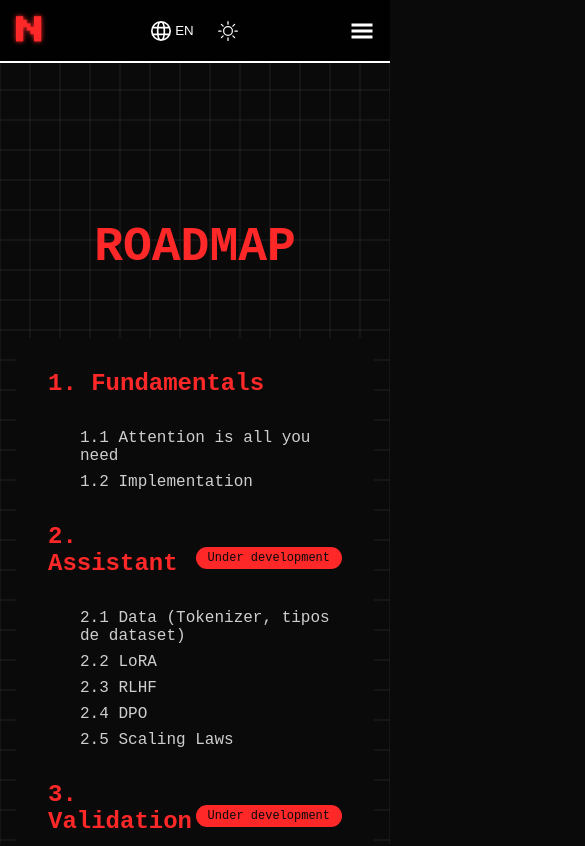
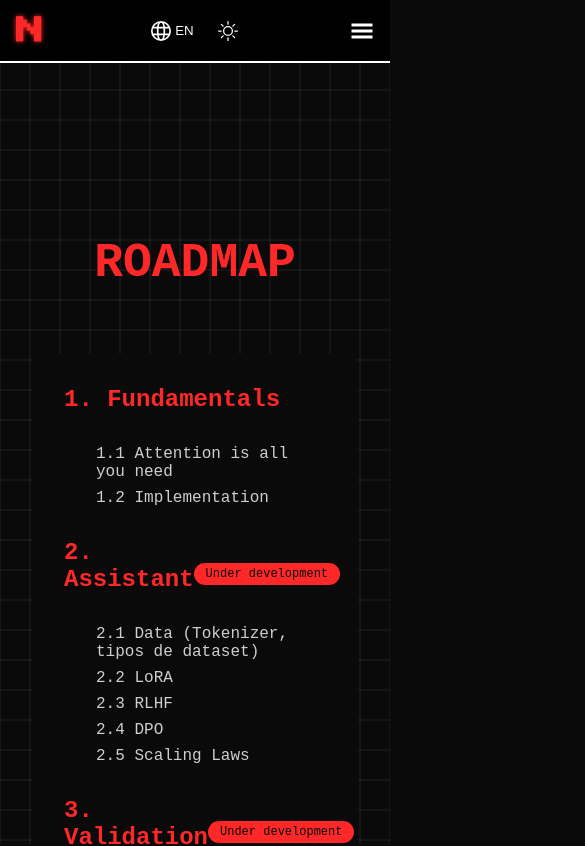
Before and after one commit to NONHUMAN-SITE/nonhuman-web, a Next.js app: page /research/wiki/MIND in a window 390 px wide. Shown: the top 846 px of the page, 585 px wide, since content can reach past the window. Built offline with nearby package versions, Linux system fonts and the light colour scheme.

Commit message:
MIND responsive fixed

```diff
--- a/src/app/research/wiki/MIND/page.tsx
+++ b/src/app/research/wiki/MIND/page.tsx
@@ -133,7 +133,7 @@ export default function MINDPage() {
   }
 
   return (
-    <div className={`wiki-content ${theme}`}>
+    <div className={`wiki-content ${theme} mind-page-layout`}>
       <div className="roadmap-container">
         <h1 className="roadmap-title space-mono-bold">ROADMAP</h1>
 
--- a/src/app/research/wiki/MIND/style.css
+++ b/src/app/research/wiki/MIND/style.css
@@ -239,3 +239,29 @@
     width: 1000px;
   }
 }
+
+/* ---------------------------------------------------------------------------
+   Cambios para vista mobile: Organizar TODOS los containers en una sola columna
+--------------------------------------------------------------------------- */
+@media (max-width: 768px) {
+  /* La clase `mind-page-layout` obliga a mostrar los containers en columna en mobile */
+  .mind-page-layout {
+      display: flex;
+      flex-direction: column;
+      align-items: center;
+      gap: 1.5rem;
+  }
+
+  /* Forzar el ancho completo y ajustar márgenes y padding para ambos containers */
+  .mind-page-layout .roadmap-container,
+  .mind-page-layout .content-grid {
+      width: 100%;
+      margin: 0;
+      padding: 1rem;
+  }
+
+  /* Ahora, en mobile, el grid de contenido muestra sus items en una sola columna */
+  .mind-page-layout .content-grid {
+      grid-template-columns: 1fr;
+  }
+}
```
